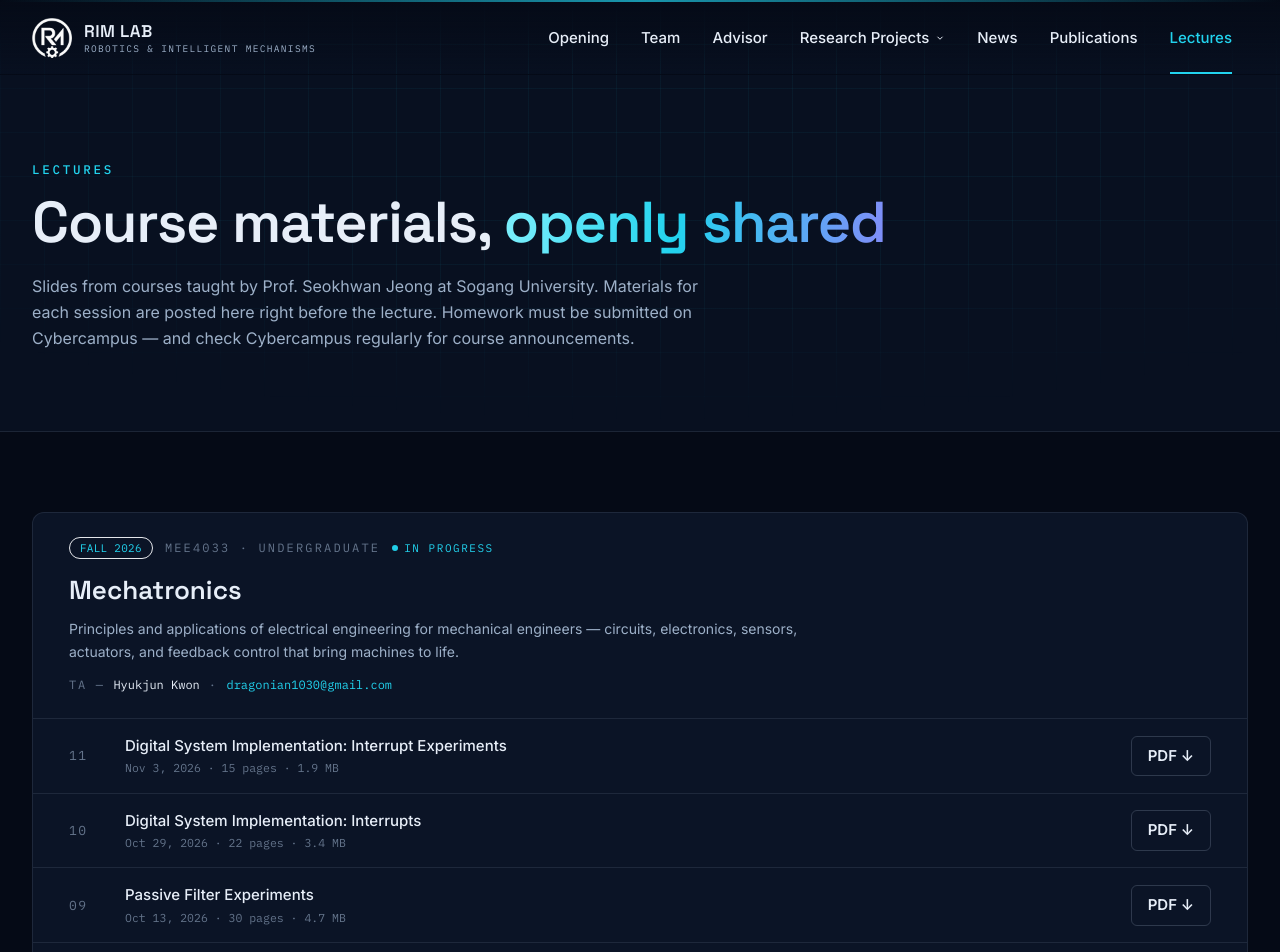
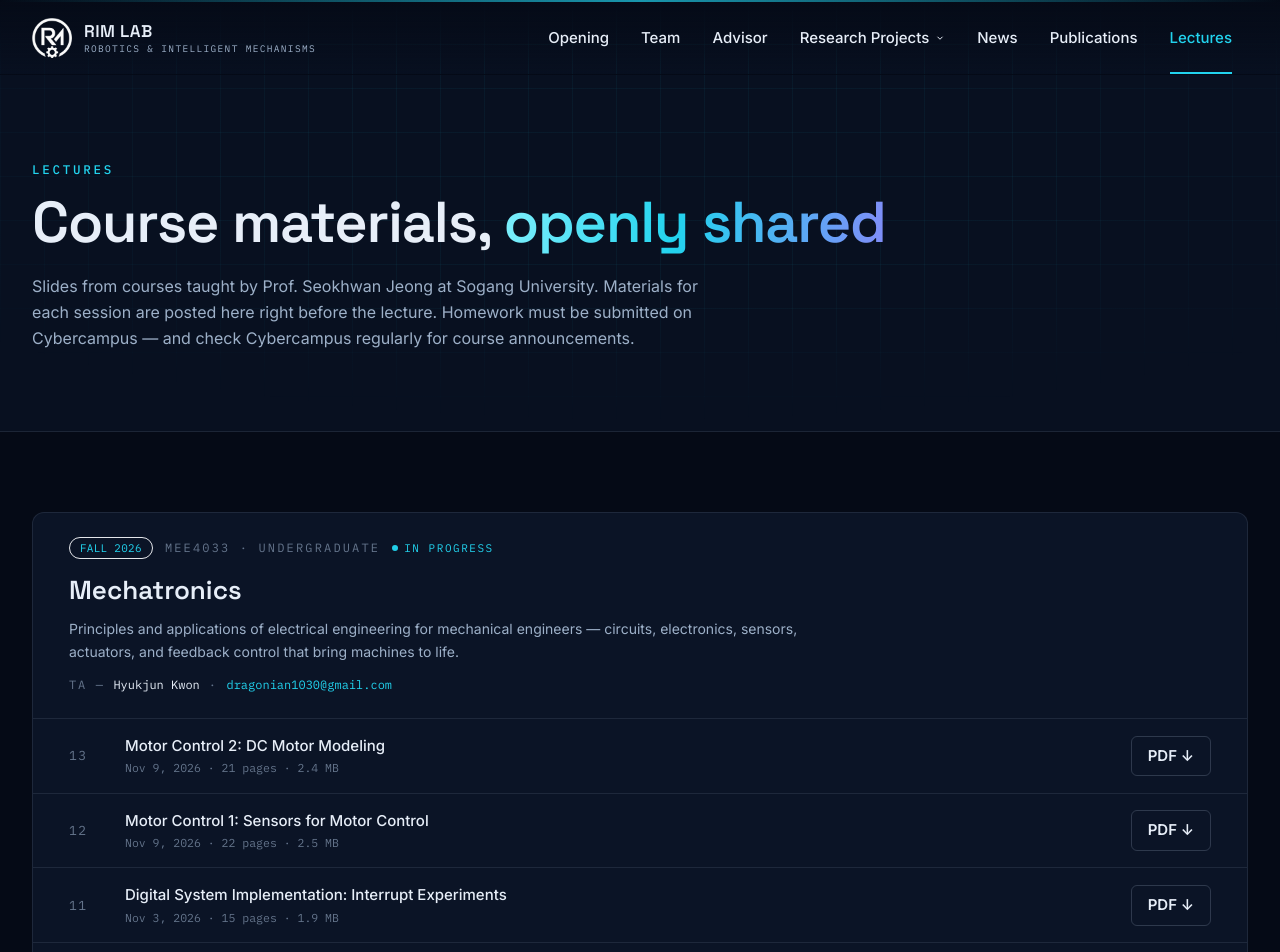
Before and after one commit to Seokhwan89/rim-lab, a Next.js app: page /lectures in a window 1280 px wide. Shown: the top 952 px of the page. Built offline with nearby package versions, Linux system fonts and the light colour scheme.

Commit message:
feat: add MEE4033 Lectures 12–13 — Motor Control 1 & 2
Co-Authored-By: Claude Fable 5.1 <noreply@anthropic.com>
Claude-Session: https://claude.ai/code/session_01AA12M2NK4tU1ycPur2ub4T

```diff
--- a/content/lectures.ts
+++ b/content/lectures.ts
@@ -38,6 +38,22 @@ export const courses: Course[] = [
     ta: { name: 'Hyukjun Kwon', email: 'dragonian1030@gmail.com' },
     active: true,
     lectures: [
+      {
+        no: 13,
+        title: 'Motor Control 2: DC Motor Modeling',
+        date: '2026-11-09',
+        file: '/lectures/mee4033-fall-2026/lecture-13-motor-control-2-dc-motor-modeling.pdf',
+        pages: 21,
+        size: '2.4 MB',
+      },
+      {
+        no: 12,
+        title: 'Motor Control 1: Sensors for Motor Control',
+        date: '2026-11-09',
+        file: '/lectures/mee4033-fall-2026/lecture-12-motor-control-1-sensors-for-motor-control.pdf',
+        pages: 22,
+        size: '2.5 MB',
+      },
       {
         no: 11,
         title: 'Digital System Implementation: Interrupt Experiments',
```
Also changed, not shown: 3 other files (tests, documents, lock files or other folders).
